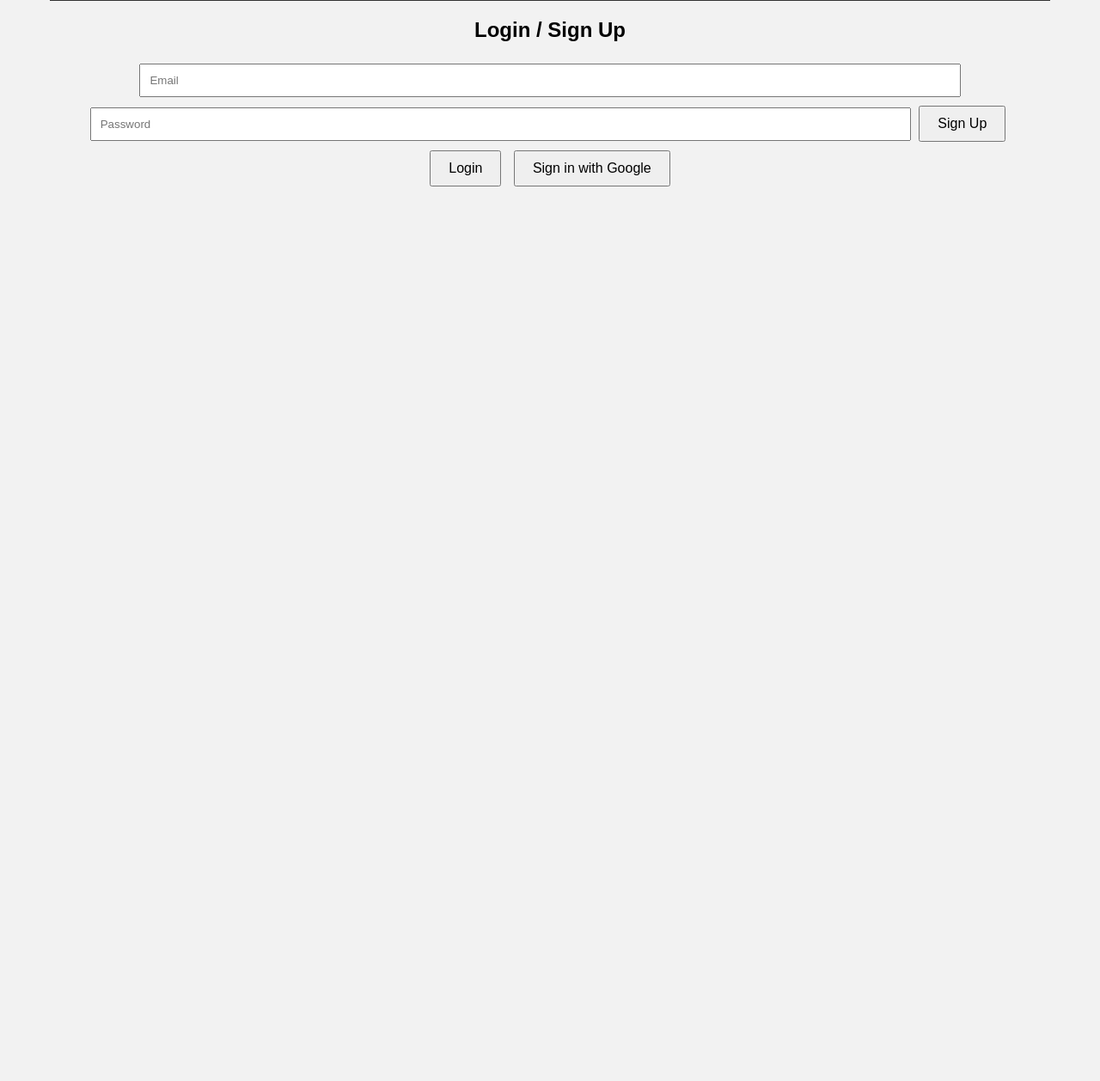
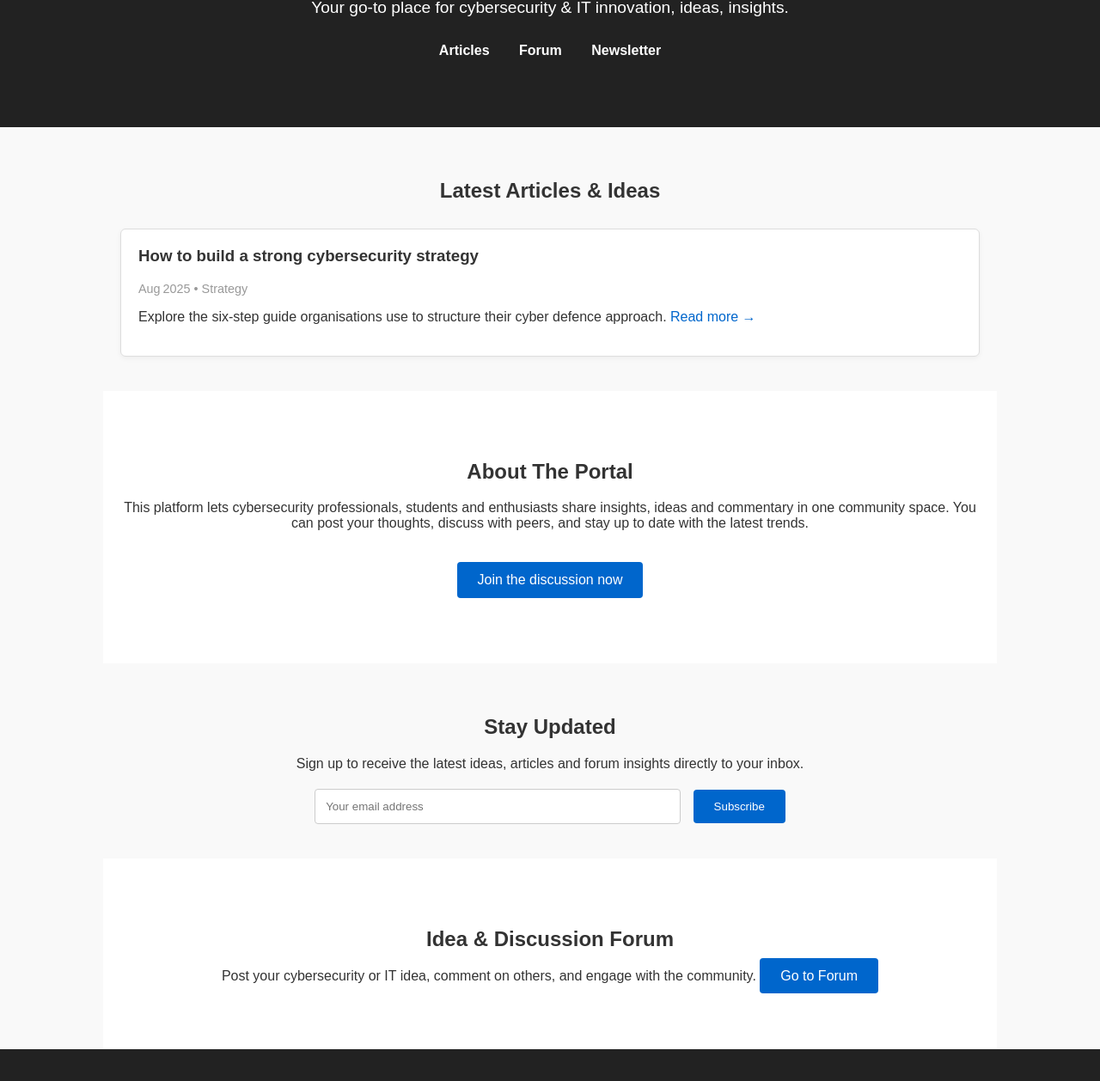
Before and after one commit to NoodleRain/CyberPortal, a plain HTML site: page index.html in a window 1280 px wide. Shown: the part 157-1415 px from the top of the page at 86% size. Before the commit the page ends 800 px from the top, so only its background shows below. Drawn offline with Linux system fonts and the light colour scheme; no server answers.

Commit message:
Update homepage layout and add new article cards

```diff
--- a/index.html
+++ b/index.html
@@ -2,38 +2,68 @@
 <html lang="en">
 <head>
   <meta charset="UTF-8">
-  <meta name="viewport" content="width=device-width, initial-scale=1.0">
+  <meta name="viewport" content="width=device-width, initial-scale=1">
   <title>Cyber Ideas Portal</title>
   <link rel="stylesheet" href="style.css">
-
-  <!-- Firebase SDK -->
+  <!-- Firebase SDKs -->
   <script src="https://www.gstatic.com/firebasejs/9.23.0/firebase-app-compat.js"></script>
   <script src="https://www.gstatic.com/firebasejs/9.23.0/firebase-auth-compat.js"></script>
   <script src="https://www.gstatic.com/firebasejs/9.23.0/firebase-firestore-compat.js"></script>
 </head>
 <body>
-  <header>
-    <h1>Cyber Ideas Portal</h1>
+  <header class="site-header">
+    <div class="container">
+      <h1>Cyber Ideas Portal</h1>
+      <p>Your go‑to place for cybersecurity & IT innovation, ideas, insights.</p>
+      <nav class="main-nav">
+        <a href="#articles">Articles</a>
+        <a href="#forum">Forum</a>
+        <a href="#newsletter">Newsletter</a>
+      </nav>
+    </div>
   </header>
 
-  <main>
-    <section id="auth">
-      <h2>Login / Sign Up</h2>
-      <input type="email" id="email" placeholder="Email">
-      <input type="password" id="password" placeholder="Password">
-      <button id="signup">Sign Up</button>
-      <button id="login">Login</button>
-      <button id="googleSignIn">Sign in with Google</button>
-    </section>
+  <section id="articles" class="container latest-articles">
+    <h2>Latest Articles & Ideas</h2>
+    <div class="articles-grid">
+      <!-- Example article card (you’ll duplicate/update these as you publish) -->
+      <article class="card">
+        <h3>How to build a strong cybersecurity strategy</h3>
+        <p class="meta">Aug 2025 • Strategy</p>
+        <p>Explore the six‑step guide organisations use to structure their cyber defence approach. <a href="#">Read more →</a></p>
+      </article>
+      <!-- More cards here -->
+    </div>
+  </section>
 
-    <section id="forum" style="display:none;">
-      <h2>Share your idea</h2>
-      <textarea id="ideaInput" placeholder="Write your cybersecurity idea..."></textarea>
-      <button id="postIdea">Post Idea</button>
-      <div id="ideasList"></div>
-      <button id="logout">Logout</button>
-    </section>
-  </main>
+  <section id="about" class="container about-section">
+    <h2>About The Portal</h2>
+    <p>This platform lets cybersecurity professionals, students and enthusiasts share insights, ideas and commentary in one community space. You can post your thoughts, discuss with peers, and stay up to date with the latest trends.</p>
+    <p><a href="#forum" class="btn">Join the discussion now</a></p>
+  </section>
+
+  <section id="newsletter" class="container newsletter-section">
+    <h2>Stay Updated</h2>
+    <p>Sign up to receive the latest ideas, articles and forum insights directly to your inbox.</p>
+    <form id="newsletterForm">
+      <input type="email" id="newsletterEmail" placeholder="Your email address" required>
+      <button type="submit">Subscribe</button>
+    </form>
+  </section>
+
+  <section id="forum" class="container forum-section">
+    <h2>Idea & Discussion Forum</h2>
+    <p>Post your cybersecurity or IT idea, comment on others, and engage with the community. <a href="#forum" class="btn">Go to Forum</a></p>
+  </section>
+
+  <footer class="site-footer">
+    <div class="container">
+      <p>© 2025 Cyber Ideas Portal. Connect with us:</p>
+      <div class="social-links">
+        <a href="#">LinkedIn</a> | <a href="#">Twitter</a> | <a href="#">GitHub</a>
+      </div>
+    </div>
+  </footer>
 
   <script src="app.js"></script>
 </body>
--- a/style.css
+++ b/style.css
@@ -1,24 +1,164 @@
+/* Base */
 body {
+  margin: 0;
   font-family: Arial, sans-serif;
-  text-align: center;
-  padding: 50px;
-  background-color: #f2f2f2;
+  color: #333;
+  background: #f9f9f9;
+}
+.container {
+  width: 90%;
+  max-width: 1000px;
+  margin: 0 auto;
+  padding: 40px 0;
 }
 
-header, footer {
-  background-color: #333;
-  color: white;
-  padding: 10px;
+/* Header */
+.site-header {
+  background: #222;
+  color: #fff;
+  text-align: center;
+  padding: 60px 0 40px;
+}
+.site-header h1 {
+  margin: 0;
+  font-size: 2.5em;
+}
+.site-header p {
+  margin: 10px 0 30px;
+  font-size: 1.2em;
+}
+.main-nav a {
+  color: #fff;
+  margin: 0 15px;
+  text-decoration: none;
+  font-weight: bold;
+}
+.main-nav a:hover {
+  text-decoration: underline;
 }
 
-input, textarea {
-  width: 80%;
-  padding: 10px;
-  margin: 5px 0;
+/* Articles Section */
+.latest-articles h2 {
+  text-align: center;
+  margin-bottom: 30px;
+}
+.articles-grid {
+  display: grid;
+  gap: 20px;
+  grid-template-columns: repeat(auto-fit, minmax(280px, 1fr));
+}
+.card {
+  background: #fff;
+  padding: 20px;
+  border: 1px solid #ddd;
+  border-radius: 6px;
+  box-shadow: 0 2px 6px rgba(0,0,0,0.05);
+}
+.card h3 {
+  margin-top: 0;
+}
+.card .meta {
+  color: #999;
+  font-size: 0.9em;
+  margin-bottom: 10px;
+}
+.card a {
+  color: #0066cc;
+  text-decoration: none;
+}
+.card a:hover {
+  text-decoration: underline;
 }
 
-button {
-  padding: 10px 20px;
-  margin: 5px;
-  font-size: 16px;
+/* About Section */
+.about-section {
+  background: #fff;
+  padding: 60px 20px;
+  text-align: center;
 }
+.about-section .btn {
+  display: inline-block;
+  margin-top: 20px;
+  padding: 12px 24px;
+  background: #0066cc;
+  color: #fff;
+  text-decoration: none;
+  border-radius: 4px;
+}
+.about-section .btn:hover {
+  background: #0055aa;
+}
+
+/* Newsletter Section */
+.newsletter-section {
+  text-align: center;
+}
+.newsletter-section form {
+  margin-top: 20px;
+}
+.newsletter-section input[type="email"] {
+  width: 60%;
+  max-width: 400px;
+  padding: 12px;
+  border: 1px solid #ccc;
+  border-radius: 4px;
+}
+.newsletter-section button {
+  padding: 12px 24px;
+  margin-left: 10px;
+  background: #0066cc;
+  color: #fff;
+  border: none;
+  border-radius: 4px;
+}
+.newsletter-section button:hover {
+  background: #0055aa;
+}
+
+/* Forum Section */
+.forum-section {
+  background: #fff;
+  padding: 60px 20px;
+  text-align: center;
+}
+.forum-section .btn {
+  padding: 12px 24px;
+  background: #0066cc;
+  color: #fff;
+  text-decoration: none;
+  border-radius: 4px;
+}
+.forum-section .btn:hover {
+  background: #0055aa;
+}
+
+/* Footer */
+.site-footer {
+  background: #222;
+  color: #ccc;
+  text-align: center;
+  padding: 40px 0;
+}
+.site-footer .social-links a {
+  color: #ccc;
+  text-decoration: none;
+  margin: 0 8px;
+}
+.site-footer .social-links a:hover {
+  color: #fff;
+}
+
+/* Responsive */
+@media (max-width: 600px) {
+  .site-header h1 {
+    font-size: 1.8em;
+  }
+  .newsletter-section input[type="email"] {
+    width: 100%;
+    margin-bottom: 10px;
+  }
+  .newsletter-section button {
+    width: 100%;
+    margin: 0;
+  }
+}
```
